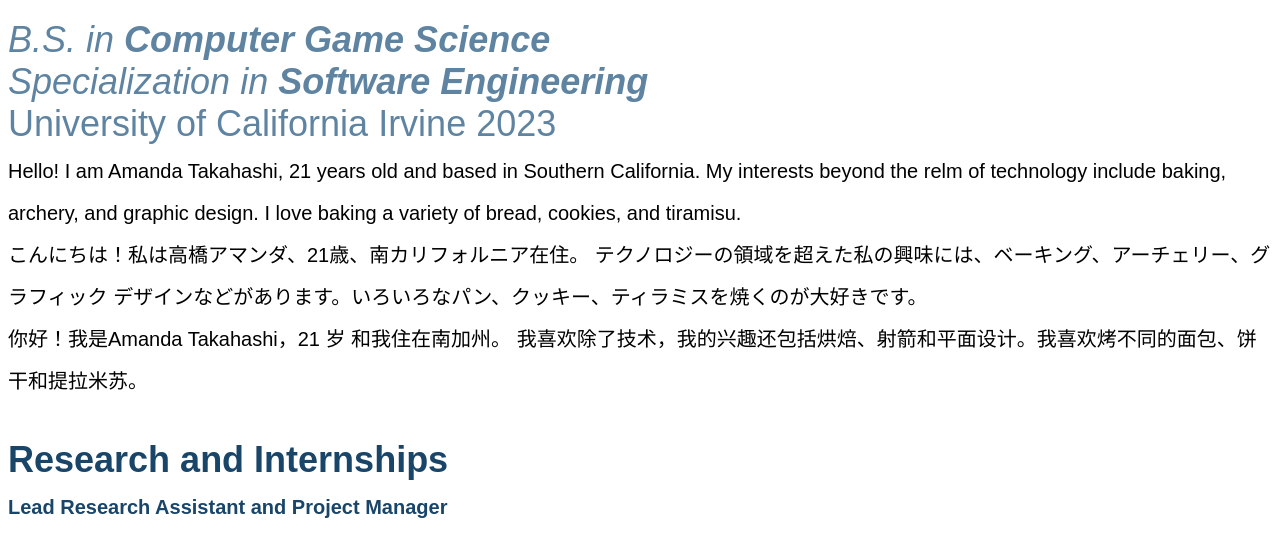
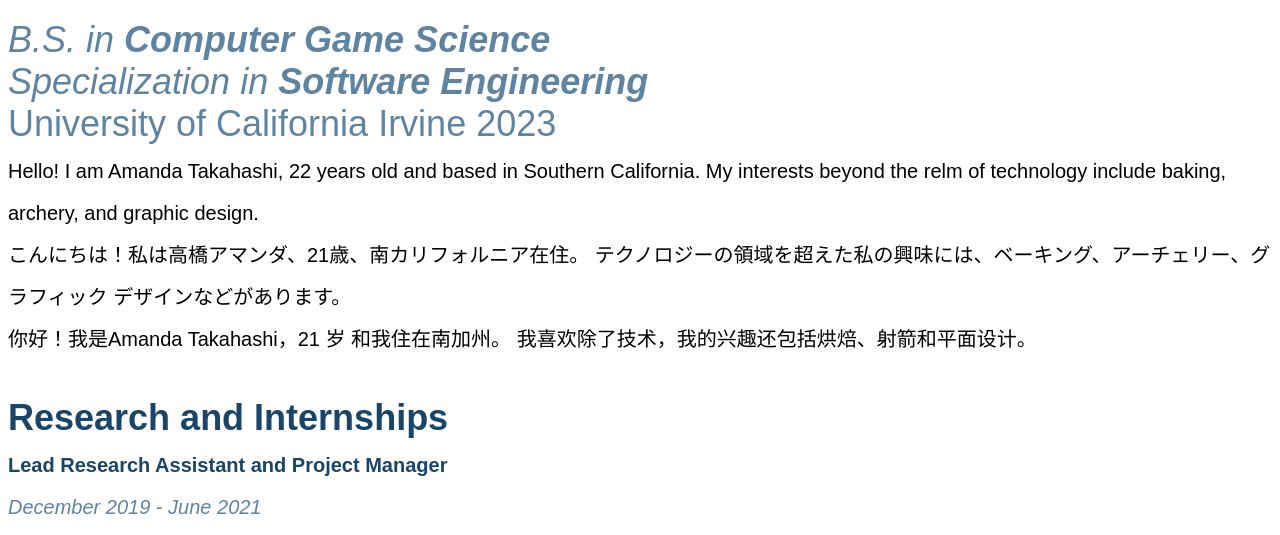
Before and after one commit to aktakahashi23/aktakahashi23.github.io, a plain HTML site: page About.html in a window 1280 px wide. Shown: the part 264-799 px from the top of the page. Drawn offline with Linux system fonts and the light colour scheme.

Commit message:
Updated About, testing image in index

```diff
--- a/About.html
+++ b/About.html
@@ -77,15 +77,14 @@
             <br />
 
             <span style="font-size: 20px; font-weight: 100">
-                Hello! I am Amanda Takahashi, 21 years old and based in Southern California.
+                Hello! I am Amanda Takahashi, 22 years old and based in Southern California.
                 My interests beyond the relm of technology include baking, archery, and graphic design.
-                I love baking a variety of bread, cookies, and tiramisu.
                 <br />
                 こんにちは！私は高橋アマンダ、21歳、南カリフォルニア在住。
-                テクノロジーの領域を超えた私の興味には、ベーキング、アーチェリー、グラフィック デザインなどがあります。いろいろなパン、クッキー、ティラミスを焼くのが大好きです。
+                テクノロジーの領域を超えた私の興味には、ベーキング、アーチェリー、グラフィック デザインなどがあります。
                 <br />
                 你好！我是Amanda Takahashi，21 岁 和我住在南加州。
-                我喜欢除了技术，我的兴趣还包括烘焙、射箭和平面设计。我喜欢烤不同的面包、饼干和提拉米苏。
+                我喜欢除了技术，我的兴趣还包括烘焙、射箭和平面设计。
             </span>
 
             <br />
@@ -205,7 +204,7 @@
                 <FONT COLOR="#194569"> <b> Figma </b> </FONT>
                 <br />
                 UI/UX and prototyping for website and app design. Competed in a DesignAThon at UCI.
-                See more about these projects in <a href="Projects.html">  Projects</a>.
+                See more of my work in <a href="Projects.html">  Projects</a>.
                 <br />
             </span>
 
```
Also changed, not shown: index.html (+1 -1 lines).
